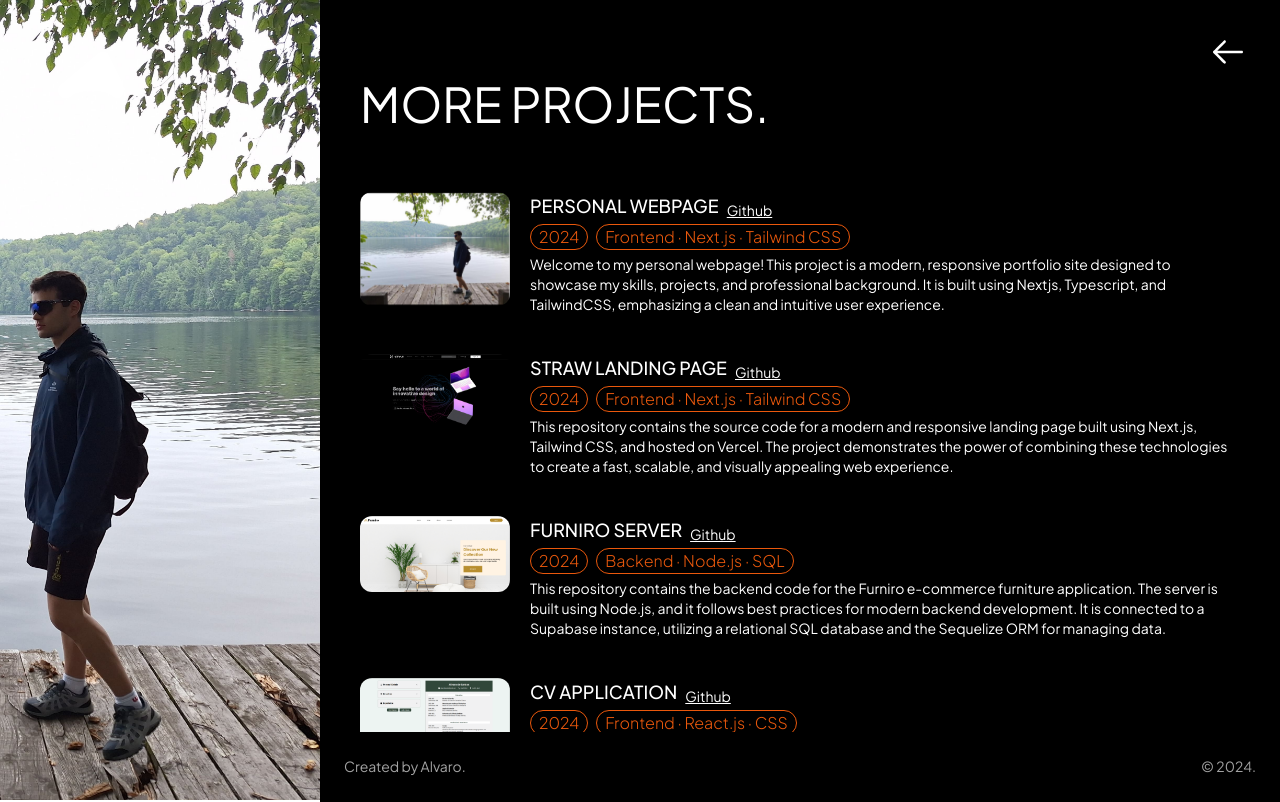
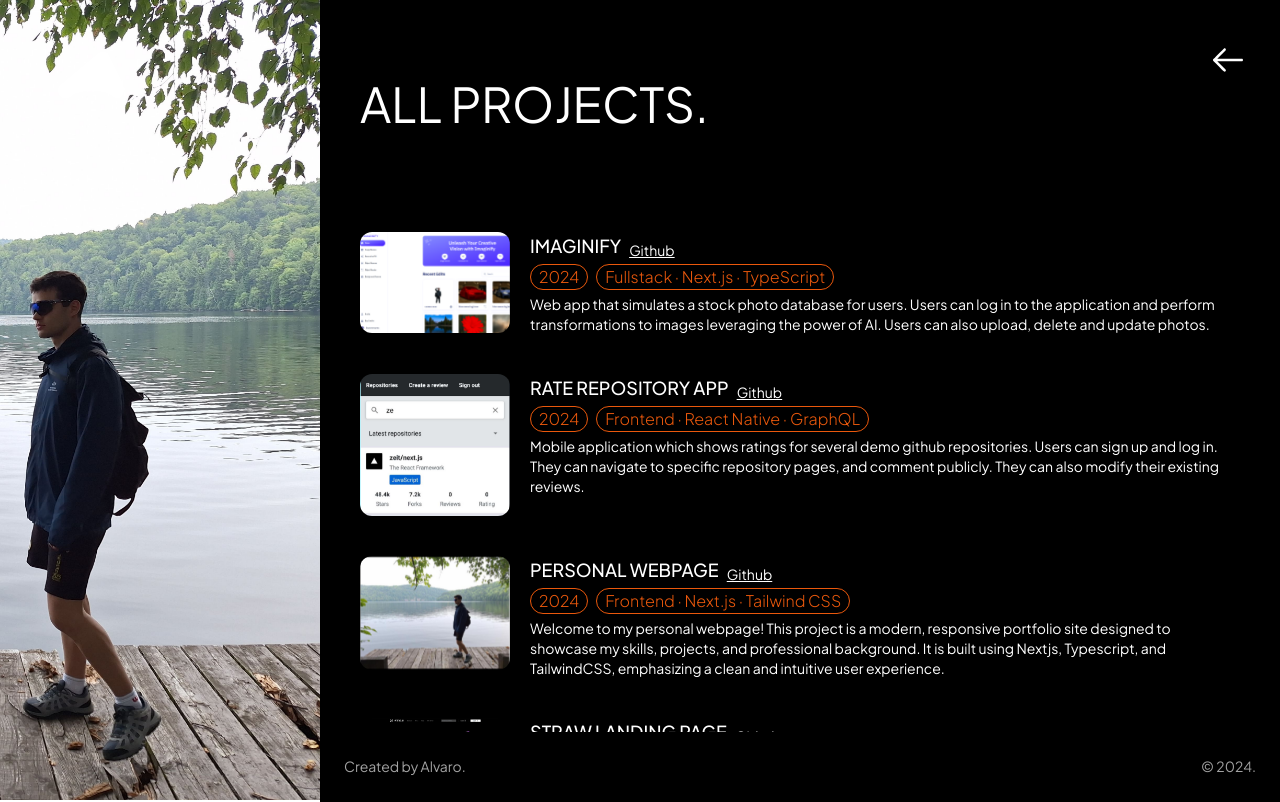
Before and after one commit to Alvarixxs/personal_webpage, a Next.js app: page /projects/more in a window 1280 px wide. Shown: the top 802 px of the page. Built offline with nearby package versions, Linux system fonts and the light colour scheme.

Commit message:
cleaned up code and solved issue with transparent more projects header

```diff
--- a/app/(root)/projects/more/page.tsx
+++ b/app/(root)/projects/more/page.tsx
@@ -7,7 +7,7 @@ const ProjectsMore = () => {
   return (
     <div className="projects-more">
       <Animated className="lg:sticky lg:top-20 lg:left-0 pt-10 lg:pt-0 pb-16 bg-black z-10">
-        <h1 className="text-5xl">MORE PROJECTS.</h1>
+        <h1 className="text-5xl">ALL PROJECTS.</h1>
       </Animated>
       <div className="flex flex-col gap-10 pt-0 md:pt-10">
         {ProjectsMoreItems.map((item) => (
--- a/app/globals.css
+++ b/app/globals.css
@@ -24,6 +24,10 @@
 
 .mobile-header {
   @apply md:hidden w-full flex flex-col gap-2 pt-8 pr-8;
+}
+
+.projects-more-header {
+  @apply self-end mr-8 mt-4 lg:flex lg:items-center lg:justify-end lg:pt-10 lg:pr-8 translate-y-3 md:translate-y-0 bg-black lg:m-0 lg:sticky lg:top-0 lg:right-0 z-20 lg:w-full lg:h-20;
 }
 
 .mobile-menu {
--- a/components/shared/ConditionalBackground.tsx
+++ b/components/shared/ConditionalBackground.tsx
@@ -14,7 +14,7 @@ const ConditionalBackground = ({ children }: { children: React.ReactNode }) => {
         alt=""
         width={1280}
         height={1000}
-        className={`hidden lg:block absolute lg:fixed top-0 left-0 h-screen -z-20`}
+        className={`hidden lg:block lg:fixed top-0 left-0 h-screen -z-20`}
       />
       <Image
         src="/images/home-self.jpg"
--- a/components/shared/Header.tsx
+++ b/components/shared/Header.tsx
@@ -20,10 +20,7 @@ const Header = () => {
   };
 
   return pathname === "/projects/more" ? (
-    <Link
-      href="/projects"
-      className="self-end mt-4 translate-y-3 md:translate-y-0 mr-8 lg:m-0 lg:sticky lg:top-8 lg:right-8 z-20"
-    >
+    <Link href="/projects" className="projects-more-header">
       <Image
         src="/icons/arrow-left.svg"
         alt="arrow left"
--- a/constants/index.ts
+++ b/constants/index.ts
@@ -61,6 +61,25 @@ export const ProjectsItems = [
 ];
 
 export const ProjectsMoreItems = [
+  {
+    title: "IMAGINIFY",
+    description:
+      "Web app that simulates a stock photo database for users. Users can log in to the application and perform transformations to images leveraging the power of AI. Users can also upload, delete and update photos.",
+    github: "https://github.com/Alvarixxs/nextjs-imaginify",
+    website: "https://nextjs-imaginify-omega.vercel.app",
+    year: "2024",
+    skills: ["Fullstack", "Next.js", "TypeScript"],
+    imageSrc: "/images/imaginify.png",
+  },
+  {
+    title: "RATE REPOSITORY APP",
+    description:
+      "Mobile application which shows ratings for several demo github repositories. Users can sign up and log in. They can navigate to specific repository pages, and comment publicly. They can also modify their existing reviews.",
+    github: "https://github.com/Alvarixxs/Rate-repository-app",
+    year: "2024",
+    skills: ["Frontend", "React Native", "GraphQL"],
+    imageSrc: "/images/rate-repository-app.png",
+  },
   {
     title: "PERSONAL WEBPAGE",
     description:
```
